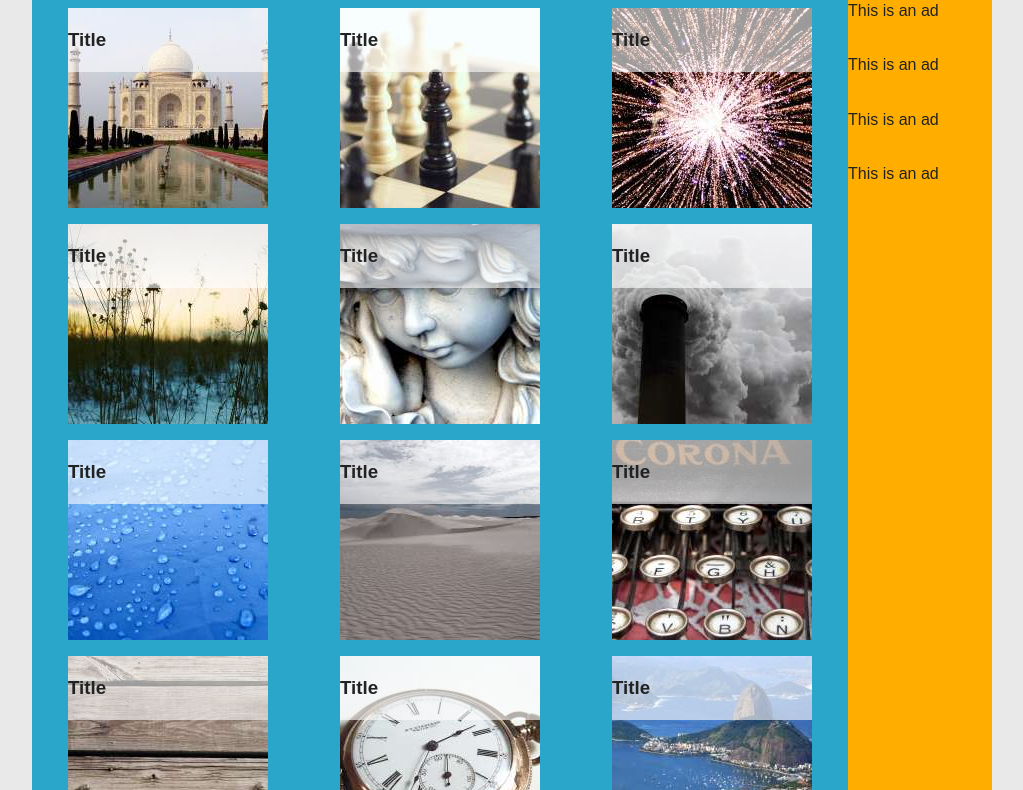
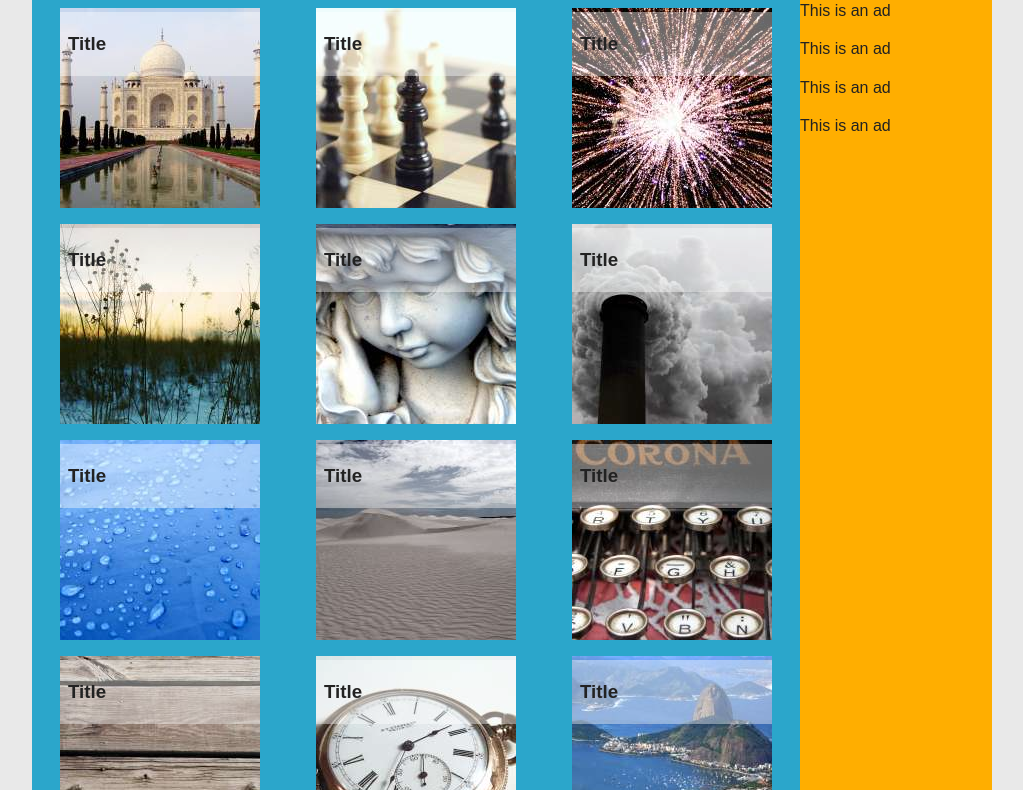
Before and after one commit to tripheo0412/Web-course-2017, a plain HTML site: page index.html in a window 1280 px wide. Shown: the part 116-906 px from the top of the page, without its empty margins (128-1151 px from the left). Drawn offline with nearby package versions, Linux system fonts and the light colour scheme.

Commit message:
new version

```diff
--- a/css/main.css
+++ b/css/main.css
@@ -57,14 +57,11 @@ textarea {
    ========================================================================== */
 
 .primary-color {
-    display: inline-block;
     background-color: #2ba6cb;
-    width: 85%;
 }
 
 .secondary-color {
     background-color: #e9e9e9;
-    height: 100%;
 }
 
 .default {
@@ -82,6 +79,10 @@ header {
     width: 100%;
 }
 
+body {
+    display:flex;
+    flex-wrap: wrap;
+}
 header h1 {
     margin:0;
     font-size: 1.5em;
@@ -91,11 +92,32 @@ header h1 {
     padding: 0 6em;
     color: #e9e9e9;
 }
-body {
+
+main ul {
     display: flex;
+    list-style-type: none;
     flex-wrap: wrap;
+    justify-content: space-around;
+    padding: 0;
 }
 
+li figure {
+    margin: 0.5rem;
+    position: relative;
+}
+
+figure figcaption {
+    position: absolute;
+    top:4px;
+    background-color: rgba(255, 255, 255, 0.4);
+    width:100%;
+    padding: 0 0.5rem;
+    box-sizing: border-box;
+}
+
+main, aside {
+    width: 100%;
+}
 
 
 
@@ -116,15 +138,19 @@ body {
     body {
         max-width: 60em;
         margin: auto;
-
     }
-
+    main {
+        width: 80%;
+    }
+    aside {
+        width: 20%;
+    }
 }
 
 @media print,
-       (-o-min-device-pixel-ratio: 5/4),
-       (-webkit-min-device-pixel-ratio: 1.25),
-       (min-resolution: 120dpi) {
+(-o-min-device-pixel-ratio: 5/4),
+(-webkit-min-device-pixel-ratio: 1.25),
+(min-resolution: 120dpi) {
 
 }
 
@@ -239,33 +265,3 @@ body {
         page-break-after: avoid;
     }
 }
-/* my code*/
-ul {
-    list-style-type: none;
-    display: flex;
-    flex-wrap: wrap;
-    list-style-type: none;
-    padding: 0;
-    justify-content: space-around;
-}
-figure{
-    position: relative;
-    margin: 0.5rem 0.5rem;
-}
-figcaption{
-    position: absolute;
-    z-index: 1;
-    top: 0px;
-    background-color: rgba(255,255,255,0.6);
-    width: 100%;
-}
-
-.default {
-    display: flex;
-    flex-direction:column ;
-    float: right;
-    width: 15%;
-
-
-    flex:1;
-}
```
